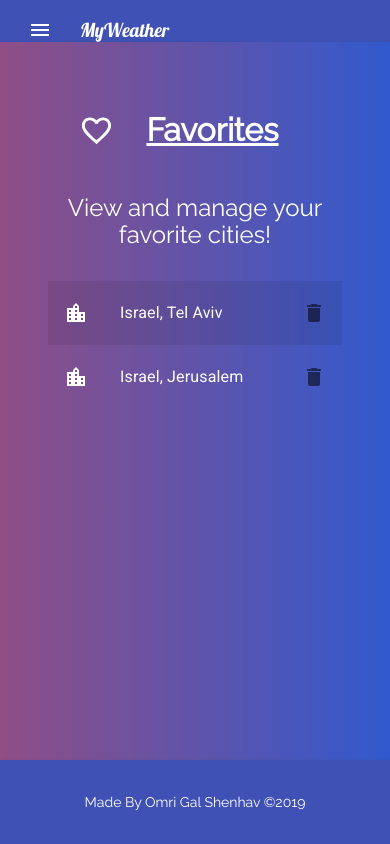
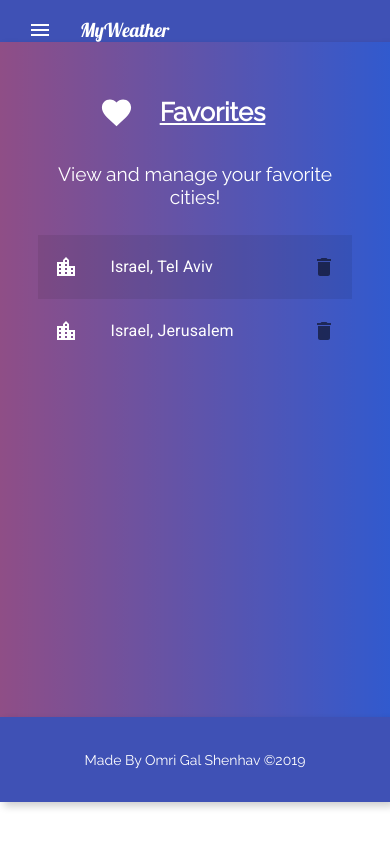
Before and after one commit to OmriGalShen/my-weather, a React (Create React App) app: page /favorites in a window 390 px wide. Built offline with nearby package versions, Linux system fonts and the light colour scheme.

Commit message:
style  change

```diff
--- a/src/components/content/favorites/Favorites.css
+++ b/src/components/content/favorites/Favorites.css
@@ -12,6 +12,15 @@
   width: 100%;
   padding: 3em;
   width: 80%;
+}
+.favorites-panel {
+  padding: 3em;
+  border: 3px solid black;
+  width: 80%;
+  min-height: 80vh;
+  color: white;
+  background: #2196f3;
+  background: rgba(37, 87, 161, 0.5);
 }
 .favorites-header {
   display: flex;
@@ -32,22 +41,12 @@
   font-size: 1.5em;
 }
 
-.favorites-panel {
-  padding: 3em;
-  border: 3px solid black;
-  width: 80%;
-  height: 80vh;
-  color: white;
-  background: #2196f3;
-  background: rgba(37, 87, 161, 0.5);
-}
-
 @media (max-width: 600px) {
   .favorites {
     width: 100%;
-    height: 85vh;
+    min-height: 80vh;
+    font-size: 0.8em;
     padding: 0;
-    /* height: 90vh; */
   }
   .favorites-panel {
     border: none;
--- a/src/components/content/favorites/Favorites.js
+++ b/src/components/content/favorites/Favorites.js
@@ -9,7 +9,7 @@ import {
 } from "@material-ui/core";
 import LocationCityIcon from "@material-ui/icons/LocationCity";
 import DeleteIcon from "@material-ui/icons/Delete";
-import FavoriteBorderIcon from "@material-ui/icons/FavoriteBorder";
+import FavoriteIcon from "@material-ui/icons/Favorite";
 
 const Favorites = ({
   favCities,
@@ -22,7 +22,7 @@ const Favorites = ({
     <div className="favorites shaodw-5">
       <div className="favorites-panel shadow-5">
         <div className="favorites-header">
-          <FavoriteBorderIcon fontSize="large" />
+          <FavoriteIcon fontSize="large" />
           <h1 className="favorites-title">Favorites</h1>
         </div>
 
```
